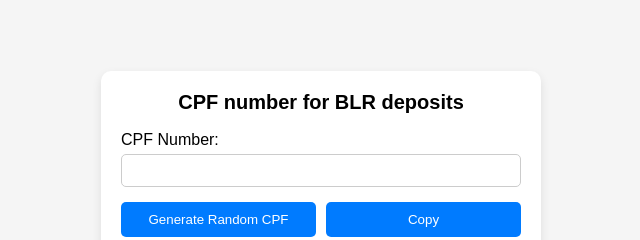
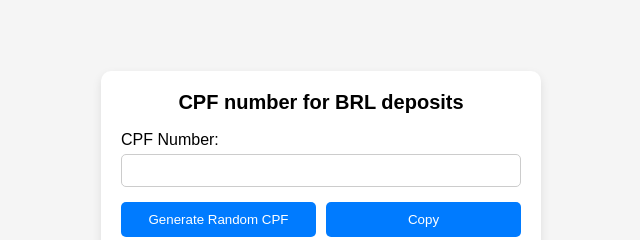
Before and after one commit to Maximus2806/cpf-generator, a plain HTML site: page index.html in a window 1280 px wide. Shown: the part 236-476 px from the top of the page, 319-959 px from the left. Drawn offline with Linux system fonts and the light colour scheme.

Commit message:
Corrected title

```diff
--- a/index.html
+++ b/index.html
@@ -2,7 +2,7 @@
 <html lang="en">
 <head>
   <meta charset="UTF-8">
-  <title>CPF number for BLR deposits</title>
+  <title>CPF number for BRL deposits</title>
   <style>
     body {
       font-family: Arial, sans-serif;
@@ -58,7 +58,7 @@
 </head>
 <body>
   <div class="card">
-    <h2>CPF number for BLR deposits</h2>
+    <h2>CPF number for BRL deposits</h2>
 
     <label for="cpfNumber">CPF Number:</label>
     <input type="text" id="cpfNumber" readonly>
@@ -72,13 +72,13 @@
   <script>
     // --- CPF GENERATOR (BR) ---
 
-// Форматирует 11 цифр в вид 000.000.000-00
+// Format 11 digits to the view 000.000.000-00
 function formatCPF(digits) {
   const s = digits.join("");
   return `${s.slice(0,3)}.${s.slice(3,6)}.${s.slice(6,9)}-${s.slice(9,11)}`;
 }
 
-// Проверка на «плохие» последовательности (все цифры одинаковые)
+// Check for «bad» sequences (all digits the same)
 function isBlacklistedCPF(digits) {
   return digits.every(d => d === digits[0]);
 }
@@ -117,7 +117,7 @@ function generateRandomCPF() {
   if (input) input.value = formatted;
 }
 
-// Copy
+// Copy function
 function copyCPF() {
       const cpfField = document.getElementById("cpfNumber");
       if (!cpfField.value) return;
```
